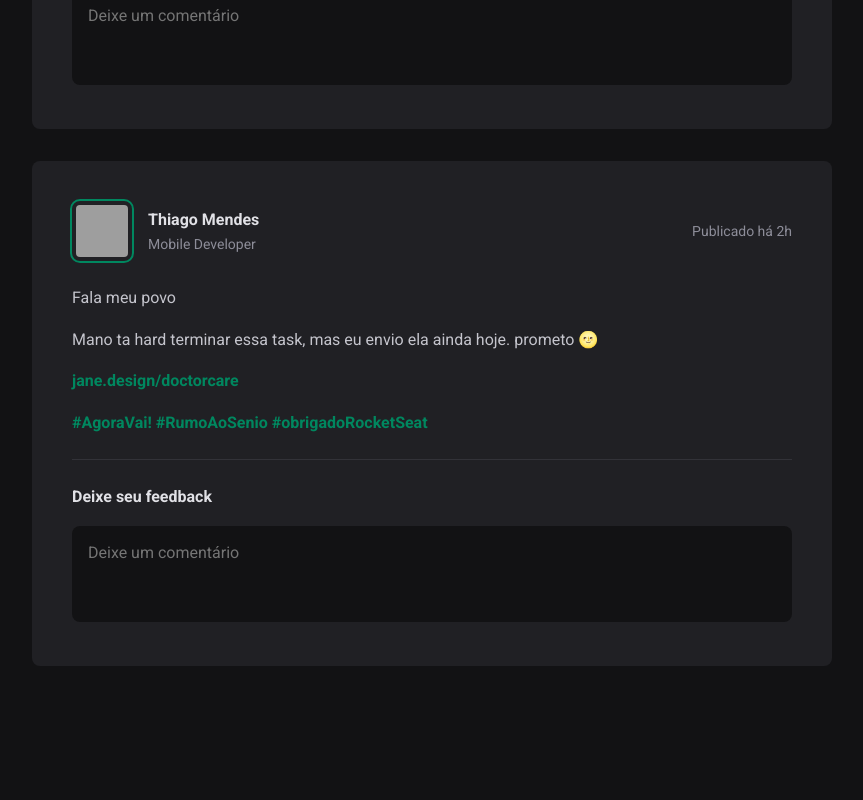
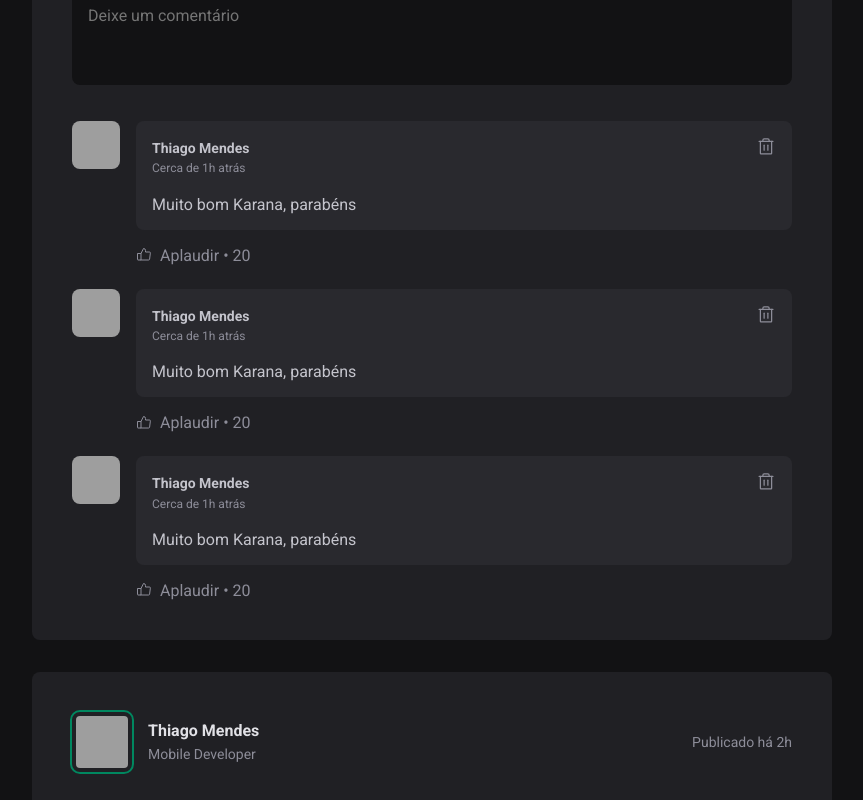
Before and after one commit to ThiagoZellMendes/FeedMania-React, a React (Vite) app: page / in a window 1280 px wide. Shown: the part 480-1280 px from the top of the page, without its empty margins (352-1215 px from the left). Before the commit the page ends 1178 px from the top, so only its background shows below. Built offline with nearby package versions, Linux system fonts and the light colour scheme; grey boxes are pictures that could not be loaded.

Commit message:
Feat: ApplyCommentComponent

```diff
--- a/src/components/Post.jsx
+++ b/src/components/Post.jsx
@@ -1,3 +1,4 @@
+import { Comment } from "./Comment";
 import styles from "./Post.module.css";
 
 export function Post() {
@@ -42,6 +43,12 @@ export function Post() {
           <button type="submit">Publicar</button>
         </footer>
       </form>
+
+      <div className={styles.commentList}>
+        <Comment />
+        <Comment />
+        <Comment />
+      </div>
     </article>
   );
 }
--- a/src/components/Post.module.css
+++ b/src/components/Post.module.css
@@ -25,7 +25,7 @@
 }
 
 .content a:hover {
-  color: var(--green-300)
+  color: var(--green-300);
 }
 
 .post > header {
@@ -80,7 +80,7 @@
 
 .commentForm textarea {
   width: 100%;
-    background:  var(--gray-900);
+  background: var(--gray-900);
   border: 0;
   resize: none;
   height: 6rem;
@@ -101,9 +101,7 @@
   max-height: none;
 }
 
-
-
-  .commentForm button[type=submit] {
+.commentForm button[type="submit"] {
   padding: 1rem 1.5rem;
   margin-top: 1rem;
   border-radius: 8px;
@@ -116,6 +114,10 @@
   transition: background-color 0.1s;
 }
 
-  .commentForm button[type=submit]:hover {
+.commentForm button[type="submit"]:hover {
   background: var(--green-300);
 }
+
+.commentList {
+  margin-top: 2rem;
+}
```
Lines whose indentation alone changed are shown as unchanged.
